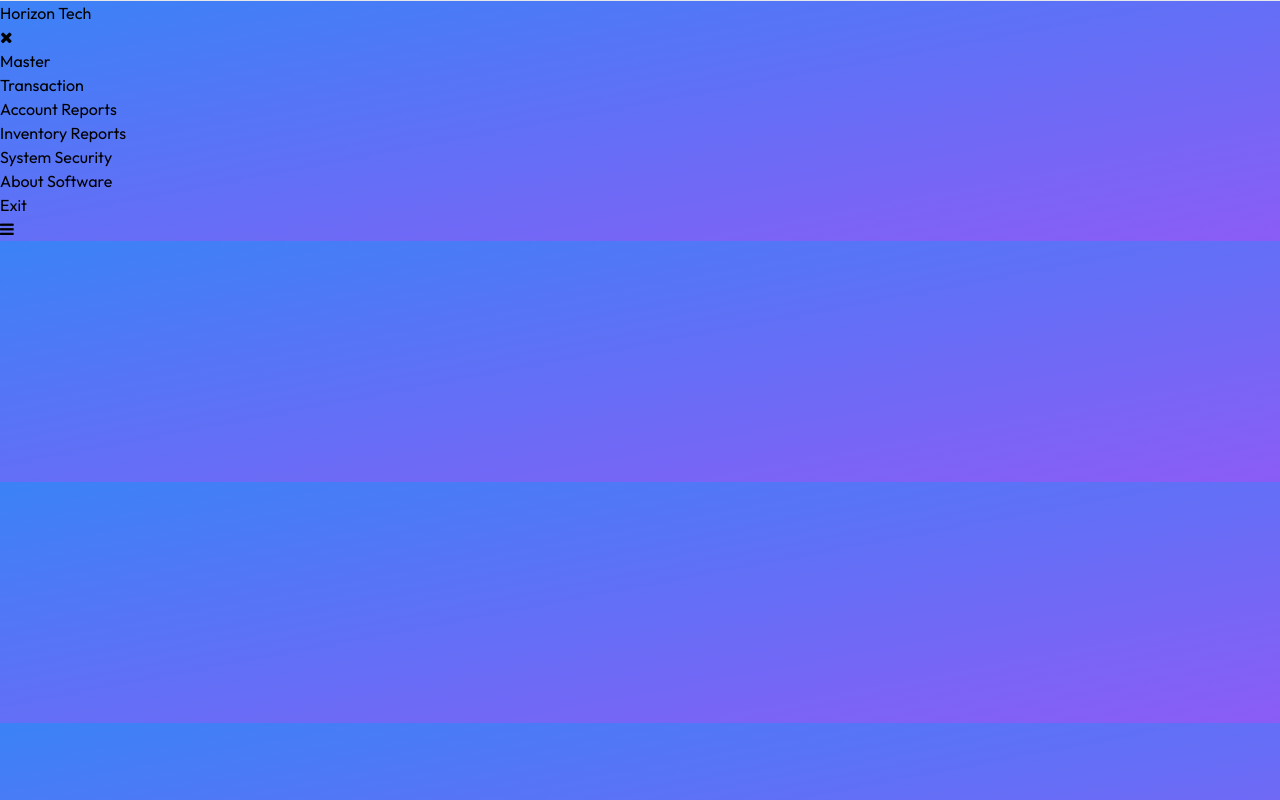
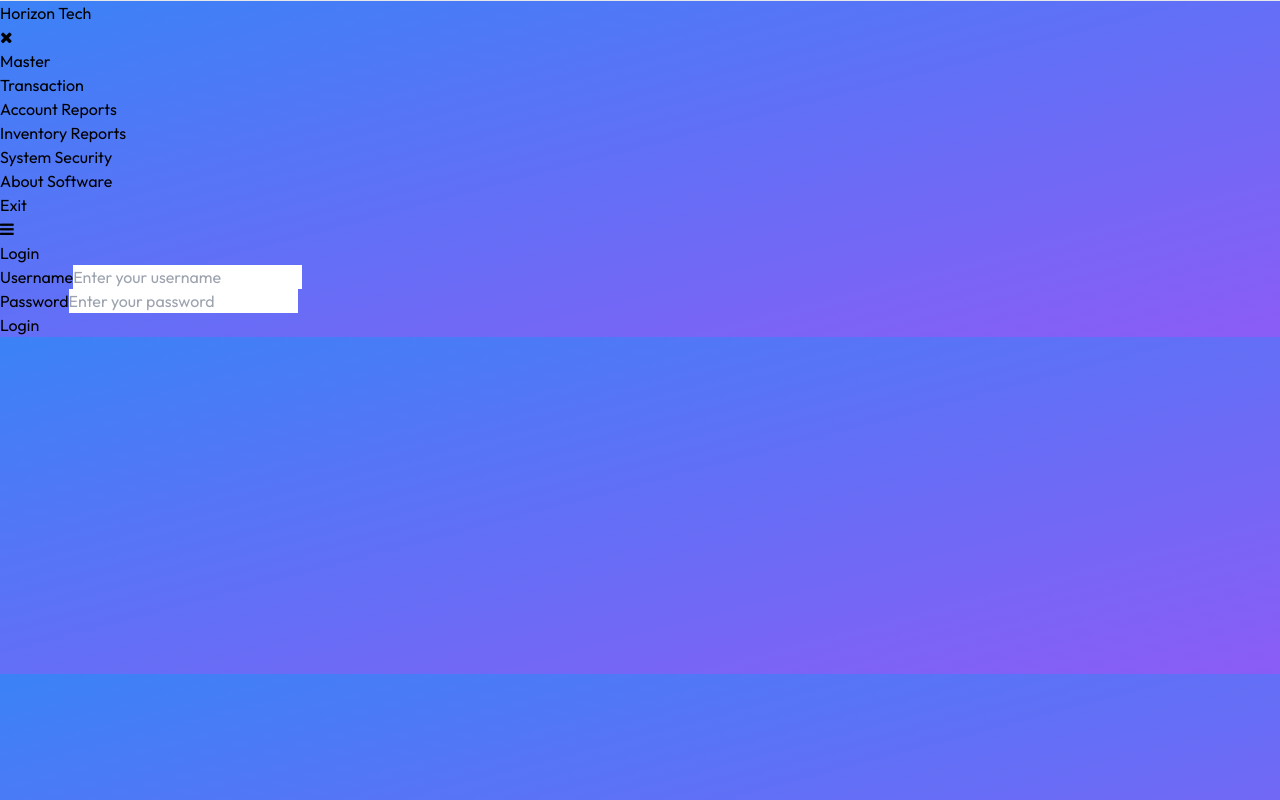
Before and after one commit to Birat121/Horizon_tech, a React (Vite) app in the folder frontend/inventory/: page /login in a window 1280 px wide. Built offline with nearby package versions, Linux system fonts and the light colour scheme.

Commit message:
additional functions added

```diff
--- a/frontend/inventory/src/App.jsx
+++ b/frontend/inventory/src/App.jsx
@@ -3,6 +3,7 @@ import Sidebar from "./components/Sidebar/Sidebar";
 import Home from "./pages/Home";
 import Exit from "./components/Exit/Exit";
 import About from "./components/About Software/About";
+import LoginPage from "./pages/Login";
 
 {/* Master Options */}
 import CreateAccountLedger from "./components/Master/CreateAccountLedger";
@@ -23,6 +24,8 @@ import InventoryItemList from "./components/Inventory Reports/InventoryItemList"
 import ChangePassword from "./components/System Security/ChangePassword";
 import SignUpUser from "./components/System Security/SignUpUser";
 import MenuAccess from "./components/System Security/MenuAccess";
+import InvoiceGreetingNote from "./components/System Security/InvoiceGreetingNote";
+import EndOfDay from "./components/System Security/EndOfDay";
 {/* System Security */}
 
 
@@ -37,6 +40,7 @@ function App() {
         <Route path="/" element={<Home />} />
         <Route path="/about" element={<About />} />
         <Route path="/exit" element={<Exit />} />
+        <Route path="/login" element={<LoginPage />} />
 
           {/*Master Options*/}
           <Route path="/master/suboption1" element={<CreateAccountLedger />} />
@@ -57,6 +61,8 @@ function App() {
           <Route path="/systemsecurity/suboptions1" element={<MenuAccess />} />
           <Route path="/systemsecurity/suboptions3" element={<ChangePassword/>} />
           <Route path="/systemsecurity/suboptions4" element={<SignUpUser />} />
+          <Route path="/systemsecurity/suboptions6" element={<InvoiceGreetingNote />} />
+          <Route path="/systemsecurity/suboptions8" element={<EndOfDay/>} />
           {/*System Security */}
         </Routes>
       </div>
--- a/frontend/inventory/src/components/About Software/About.jsx
+++ b/frontend/inventory/src/components/About Software/About.jsx
@@ -6,7 +6,7 @@ const About = () => {
       <h1 className="font-medium text-3xl md:text-4xl text-black text-center mb-8">
         About Software:
       </h1>
-      <div className="bg-sky-100 box-border rounded-md w-full max-w-xl flex flex-col justify-center items-center gap-4 border-2 border-slate-700 shadow-md hover:scale-105 transition-transform duration-300 ease-in-out">
+      <div className="bg-slate-200 box-border rounded-md w-full max-w-xl flex flex-col justify-center items-center gap-4 border-2 border-slate-700 shadow-md hover:scale-105 transition-transform duration-300 ease-in-out">
         <p className="font-medium text-xl md:text-2xl text-center mt-8 px-4">
           Name of Software: Horizon For Billing Software
         </p>
--- a/frontend/inventory/src/components/Master/AccountReGrouping.jsx
+++ b/frontend/inventory/src/components/Master/AccountReGrouping.jsx
@@ -2,7 +2,38 @@ import React from 'react'
 
 const AccountReGrouping = () => {
   return (
-    <div>AccountRe-Grouping</div>
+    <div className='flex items-center justify-center h-screen'>
+      <div className='w-full max-w-md p-6 bg-white border border-gray-200 rounded-lg shadow'>
+        <h1 className='text-2xl font-semibold mb-4 text-center'>Account Re Grouping</h1>
+        <form className='space-y-4'>
+          <div className='mb-4'>
+            <label className='block mb-2'>Select Account Name:</label>
+            <select className='border border-gray-300 rounded-md px-2 py-1 w-full'>
+              <option value="Account1">Account1</option>
+              <option value="Account2">Account2</option>
+              <option value="Account3">Account3</option>
+            </select>
+          </div>
+          <div className='mb-4'>
+            <label className='block mb-2'>Change Group Name:</label>
+            <select className='border border-gray-300 rounded-md px-2 py-1 w-full'>
+              <option value="Group1">Group1</option>
+              <option value="Group2">Group2</option>
+            </select>
+          </div>
+          <div className='mb-4'>
+            <label className='block mb-2'>Account Type</label>
+            <input className='border border-gray-300 rounded-md px-2 py-1 w-full' type="text" placeholder='' />
+          </div>
+
+        </form>
+        <div className='flex justify-between mt-4'>
+          <button className='bg-blue-500 hover:bg-blue-700 text-white font-bold py-2 px-4 rounded'>Save</button>
+          <button className='bg-red-500 hover:bg-red-700 text-white font-bold py-2 px-4 rounded'>Cancel</button>
+        </div>
+
+      </div>
+    </div>
   )
 }
 
--- a/frontend/inventory/src/components/System Security/EndOfDay.jsx
+++ b/frontend/inventory/src/components/System Security/EndOfDay.jsx
@@ -1,9 +1,51 @@
-import React from 'react'
+import React from 'react';
 
 const EndOfDay = () => {
   return (
-    <div>EndOfDay</div>
-  )
-}
+    <div className="flex flex-col items-center justify-center min-h-screen  p-4">
+      <div className="w-full max-w-2xl bg-white border-2 border-red-500 rounded-md shadow-md p-6">
+        {/* Header */}
+        <h2 className="text-xl font-semibold text-center text-gray-700 mb-6">
+          End Of Day
+        </h2>
 
-export default EndOfDay
+        {/* Day Going to Ending */}
+        <div className="flex flex-wrap items-center mb-4">
+          <label className="text-gray-700 font-medium w-full md:w-40">Day Going to Ending:</label>
+          <div className="bg-blue-500 text-white font-semibold px-3 py-1 rounded-md w-full md:w-auto mt-2 md:mt-0">
+            11/09/2081 Thursday
+          </div>
+        </div>
+
+        {/* Next Start Of Day */}
+        <div className="flex flex-wrap items-center mb-6">
+          <label className="text-gray-700 font-medium w-full md:w-40">Next Start Of Day:</label>
+          <div className="flex flex-wrap items-center gap-2 w-full mt-2 md:mt-0">
+            <input
+              type="date"
+              className="border border-gray-300 rounded-md px-2 py-1 w-full md:w-auto"
+            />
+            <input
+              type="date"
+              className="border border-gray-300 rounded-md px-2 py-1 w-full md:w-auto"
+            />
+          </div>
+        </div>
+
+        {/* Buttons */}
+        <div className="flex flex-wrap justify-between mt-4 gap-4">
+          <button className="flex items-center justify-center gap-2 w-full md:w-40 bg-cyan-500 text-white font-medium py-2 rounded-md hover:bg-cyan-600">
+
+            End Of Day
+          </button>
+          <button className="flex items-center justify-center gap-2 w-full md:w-40 bg-red-500 text-white font-medium py-2 rounded-md hover:bg-red-600">
+
+            Close
+          </button>
+        </div>
+      </div>
+    </div>
+  );
+};
+
+export default EndOfDay;
--- a/frontend/inventory/src/components/System Security/InvoiceGreetingNote.jsx
+++ b/frontend/inventory/src/components/System Security/InvoiceGreetingNote.jsx
@@ -1,9 +1,43 @@
-import React from 'react'
+import React from 'react';
 
 const InvoiceGreetingNote = () => {
   return (
-    <div>InvoiceGreetingNote</div>
-  )
-}
+    <div className="h-screen flex justify-center items-center ">
+      <div className="p-6 bg-white shadow-md rounded-lg max-w-sm w-full">
+        <div className="flex flex-col items-center">
+          <h2 className="text-2xl font-bold text-gray-800 mb-6">Invoice Greeting Note</h2>
+          <form className="w-full">
+            <label
+              htmlFor="greetingNote"
+              className="block text-lg font-medium text-white mb-4 text-center border-2 border-slate-700 bg-red-600 rounded-md"
+            >
+              Enter Greeting Note
+            </label>
+            <input
+              className="w-full border border-slate-700 rounded-md p-2 focus:outline-none focus:ring-2 focus:ring-blue-500"
+              type="text"
+              name="greetingNote"
+              id="greetingNote"
+              placeholder="Enter Greeting Note"
+            />
+          </form>
+          <div>
+            <button
+            className="bg-blue-500 hover:bg-blue-700 text-white font-bold py-2 px-12 rounded focus:outline-none focus:shadow-outline mt-4"
+            >
+              Save
+            </button>
+            <button
+            className="bg-red-500 hover:bg-red-700 text-white font-bold py-2 px-12 rounded focus:outline-none focus:shadow-outline mt-4 ml-2"
+            >
+              Close
+            </button>
 
-export default InvoiceGreetingNote
+          </div>
+        </div>
+      </div>
+    </div>
+  );
+};
+
+export default InvoiceGreetingNote;
--- a/frontend/inventory/src/index.css
+++ b/frontend/inventory/src/index.css
@@ -23,5 +23,7 @@
 
 body{
   background: linear-gradient(to bottom right, #3b82f6, #8b5cf6);
+  overflow: hidden;
+  scroll-behavior: auto;
 
 }
--- /dev/null
+++ b/frontend/inventory/src/pages/Login.jsx
@@ -0,0 +1,84 @@
+import React, { useState } from 'react';
+
+const LoginPage = () => {
+  const [username, setUsername] = useState('');
+  const [password, setPassword] = useState('');
+  const [error, setError] = useState('');
+
+  const handleLogin = (e) => {
+    e.preventDefault();
+
+    if (!username || !password) {
+      setError('Both fields are required.');
+      return;
+    }
+
+    // Perform login logic (example only)
+    setError('');
+    console.log('Logging in with:', { username, password });
+  };
+
+  return (
+    <div className="flex items-center justify-center min-h-screen ">
+      <div className="w-full max-w-md bg-white shadow-lg rounded-lg p-8">
+        <h2 className="text-2xl font-bold text-gray-800 text-center mb-6">Login</h2>
+        <form onSubmit={handleLogin}>
+          {/* Username Field */}
+          <div className="mb-4">
+            <label
+              htmlFor="username"
+              className="block text-sm font-medium text-gray-800 mb-2"
+            >
+              Username
+            </label>
+            <input
+              type="text"
+              id="username"
+              value={username}
+              onChange={(e) => setUsername(e.target.value)}
+              placeholder="Enter your username"
+              className="w-full px-4 py-2 border border-gray-300 rounded-lg focus:outline-none focus:ring-2 focus:ring-blue-500"
+            />
+          </div>
+
+          {/* Password Field */}
+          <div className="mb-4">
+            <label
+              htmlFor="password"
+              className="block text-sm font-medium text-gray-800 mb-2"
+            >
+              Password
+            </label>
+            <input
+              type="password"
+              id="password"
+              value={password}
+              onChange={(e) => setPassword(e.target.value)}
+              placeholder="Enter your password"
+              className="w-full px-4 py-2 border border-gray-300 rounded-lg focus:outline-none focus:ring-2 focus:ring-blue-500"
+            />
+          </div>
+
+          {/* Error Message */}
+          {error && (
+            <div className="mb-4 text-sm text-red-500">
+              {error}
+            </div>
+          )}
+
+          {/* Submit Button */}
+          <button
+            type="submit"
+            className="w-full bg-blue-600 text-white py-2 px-4 rounded-lg hover:bg-blue-700 focus:outline-none focus:ring-2 focus:ring-blue-500"
+          >
+            Login
+          </button>
+        </form>
+
+
+      </div>
+    </div>
+  );
+};
+
+export default LoginPage;
```
